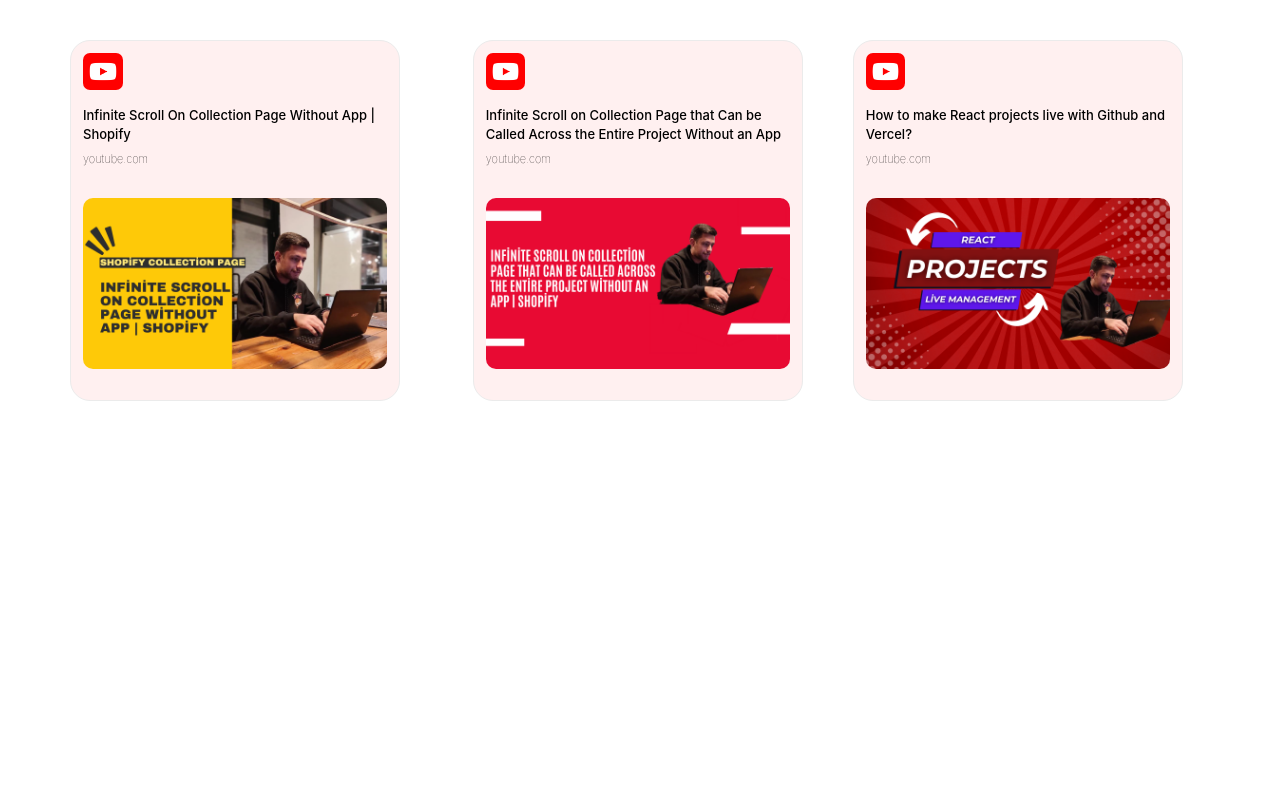
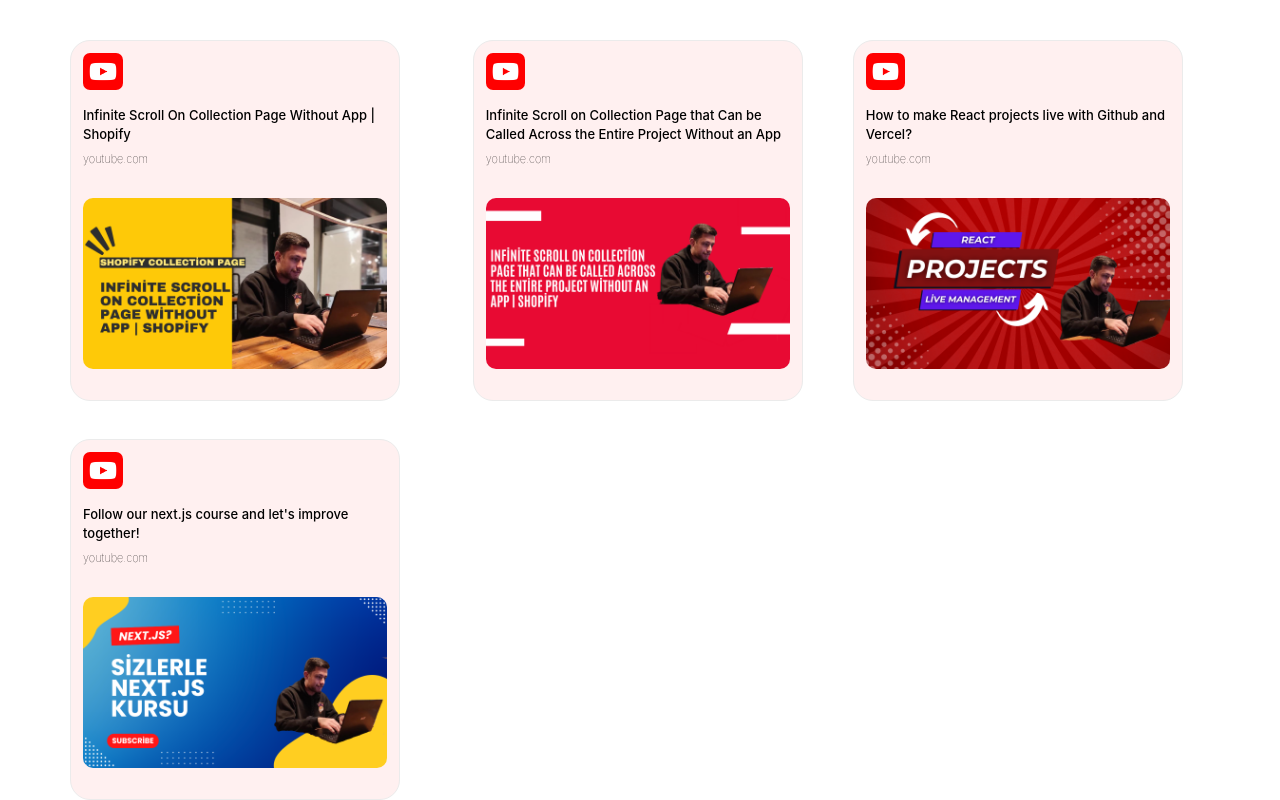
Before and after one commit to UfukDemrel/ufukdemirel, a React (Create React App) app: page /social in a window 1280 px wide. Shown: the part 585-1385 px from the top of the page. Before the commit the page ends 986 px from the top, so only its background shows below. Built offline with nearby package versions, Linux system fonts and the light colour scheme.

Commit message:
first commit

```diff
--- a/src/components/Social.js
+++ b/src/components/Social.js
@@ -112,7 +112,7 @@
             </div>
           </a>
 
-          <a href='https://www.pexels.com/tr-tr/@ufuk-demirel-685205934/' target='_blank' rel="noreferrer">
+          <a href="https://www.pexels.com/tr-tr/@ufuk-demirel-685205934/" target='_blank' rel="noreferrer">
             <div className="grid-item color9">
               <img src="https://play-lh.googleusercontent.com/KtFwMsqVzBBpTFc8vR5SZRCNBvqknlWurnzTRl4J-2kdZhoM04LjklX9Vh8pl-fYfpU" alt="top logo" />
                 <p className='title'>ufuk demirel</p>
@@ -121,7 +121,7 @@
             </div>
           </a>
 
-          <a href='https://www.instagram.com/wanderscenic/' target='_blank' rel="noreferrer">
+          <a href="https://www.instagram.com/wanderscenic/" target='_blank' rel="noreferrer">
             <div className="grid-item padding">
               <img className="sea" src='sea.gif' alt="top logo" />
             </div>
@@ -129,7 +129,7 @@
         </div>
 
         <div className="two-grid">
-          <a href='https://www.youtube.com/watch?v=eiyMQP9-10s&t=22s' target='_blank' rel="noreferrer">
+  <a href="https://www.youtube.com/watch?v=eiyMQP9-10s&t=22s" target='_blank' rel="noreferrer">
     <div className='one-grid'>
       <img alt='alt' className="youtubelogo" src={youtubelogo}/>
       <p className='y-title'>Infinite Scroll On Collection Page Without App | Shopify</p>
@@ -138,7 +138,7 @@
     </div>
   </a>
 
-          <a href='https://www.youtube.com/watch?v=V4rQ4QuhzVs&t=10s' target='_blank' rel="noreferrer">
+  <a href="https://www.youtube.com/watch?v=V4rQ4QuhzVs&t=10s" target='_blank' rel="noreferrer">
     <div className='one-grid space'>
       <img alt='alt' className="youtubelogo" src={youtubelogo}/>
       <p className='y-title'>Infinite Scroll on Collection Page that Can be Called Across the Entire Project Without an App</p>
@@ -147,7 +147,7 @@
     </div>
   </a>
 
-          <a href='https://youtu.be/O2UzkR5Msrw' target='_blank' rel="noreferrer">
+  <a href="https://youtu.be/O2UzkR5Msrw" target='_blank' rel="noreferrer">
     <div className='one-grid space'>
       <img alt='alt' className="youtubelogo" src={youtubelogo}/>
       <p className='y-title'>How to make React projects live with Github and Vercel?</p>
@@ -156,7 +156,16 @@
     </div>
   </a>
 
+  <a href="https://www.youtube.com/playlist?list=PLgENWnfcPjeaFOMl44BxgKqNFRX3gXtq0" target='_blank' rel="noreferrer">
+    <div className='one-grid'>
+      <img alt='alt' className="youtubelogo" src={youtubelogo}/>
+      <p className='y-title'>Follow our next.js course and let's improve together!</p>
+      <p className='y-text'>youtube.com</p>
+      <img src='next.png' className="youtube" alt='alt'/>
     </div>
+  </a>
+</div>
+
     </div>
   );
 };
```
Also changed, not shown: public/next.png (added). Lines whose indentation alone changed are shown as unchanged.
